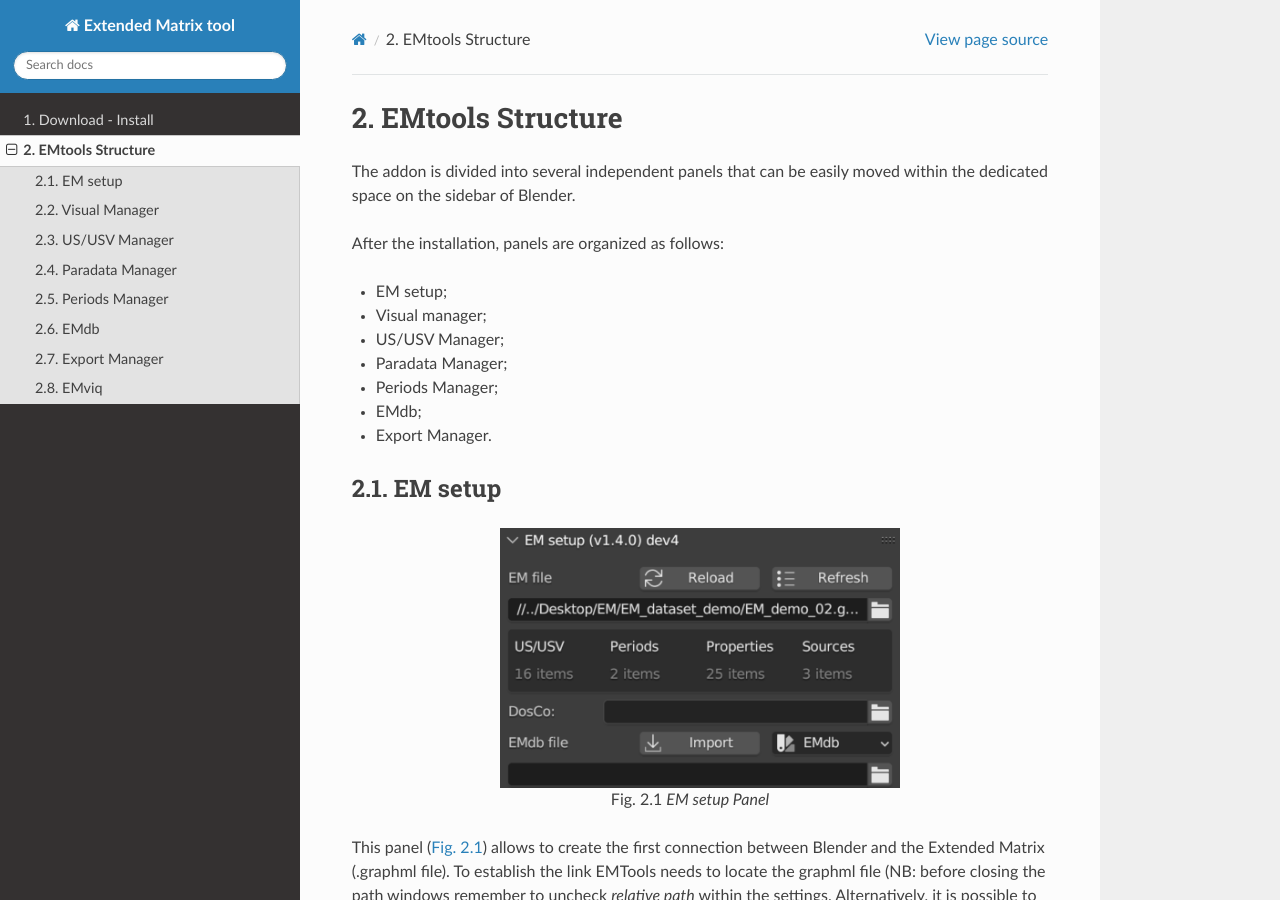
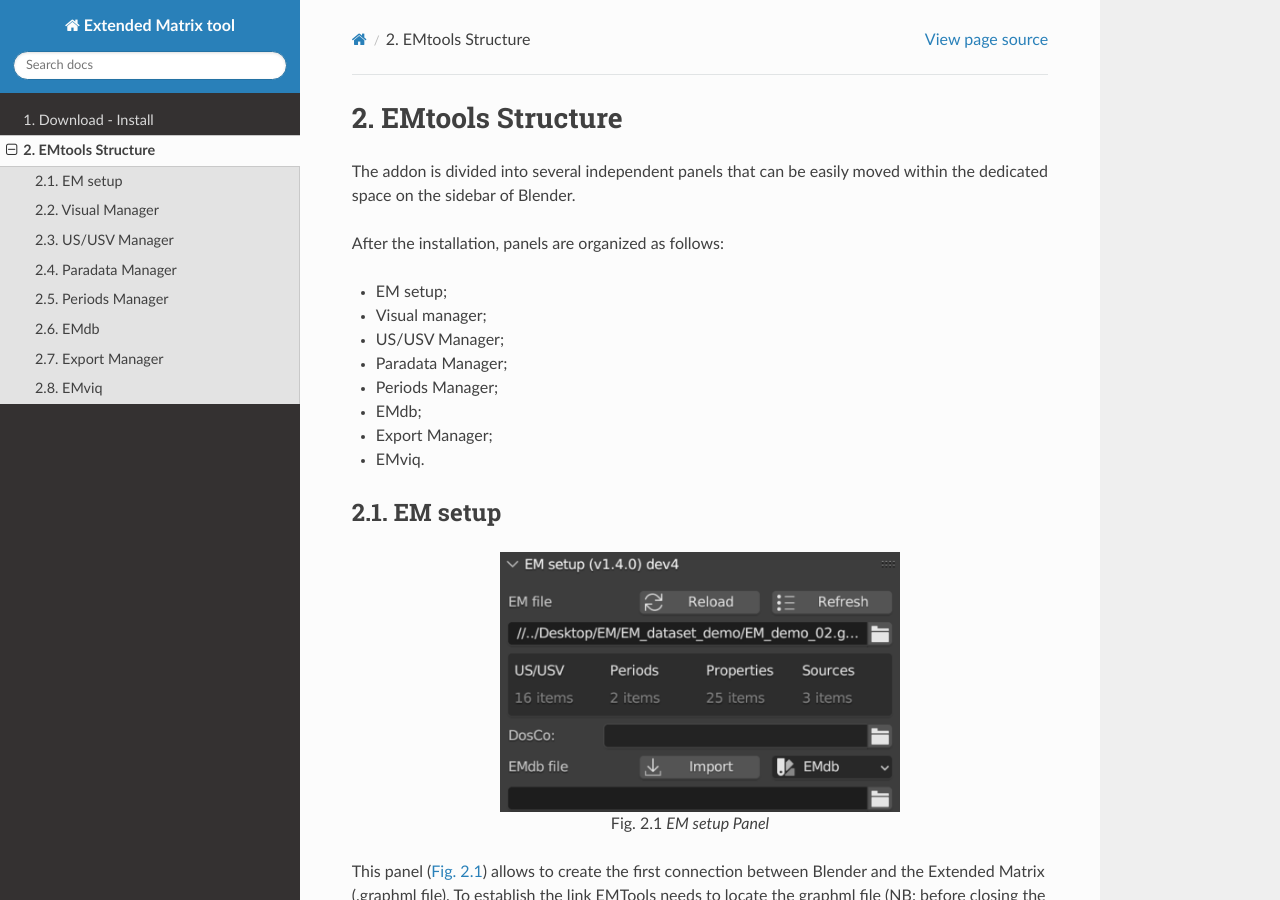
Before and after one commit to zalmoxes-laran/EM-blender-tools-doc, a Sphinx documentation site: the page built from docs/EMstructure.rst, in a window 1280 px wide and 900 px high. Built offline with Sphinx 7.4.7 and the Read the Docs theme 3.1.0, drawn with Linux system fonts in a browser that asks for light colours.

Commit message:
Change on the index list

```diff
--- a/docs/EMstructure.rst
+++ b/docs/EMstructure.rst
@@ -17,7 +17,9 @@ After the installation, panels are organized as follows:
 
 - EMdb;
 
-- Export Manager.
+- Export Manager;
+
+- EMviq.
 
 
 
```
